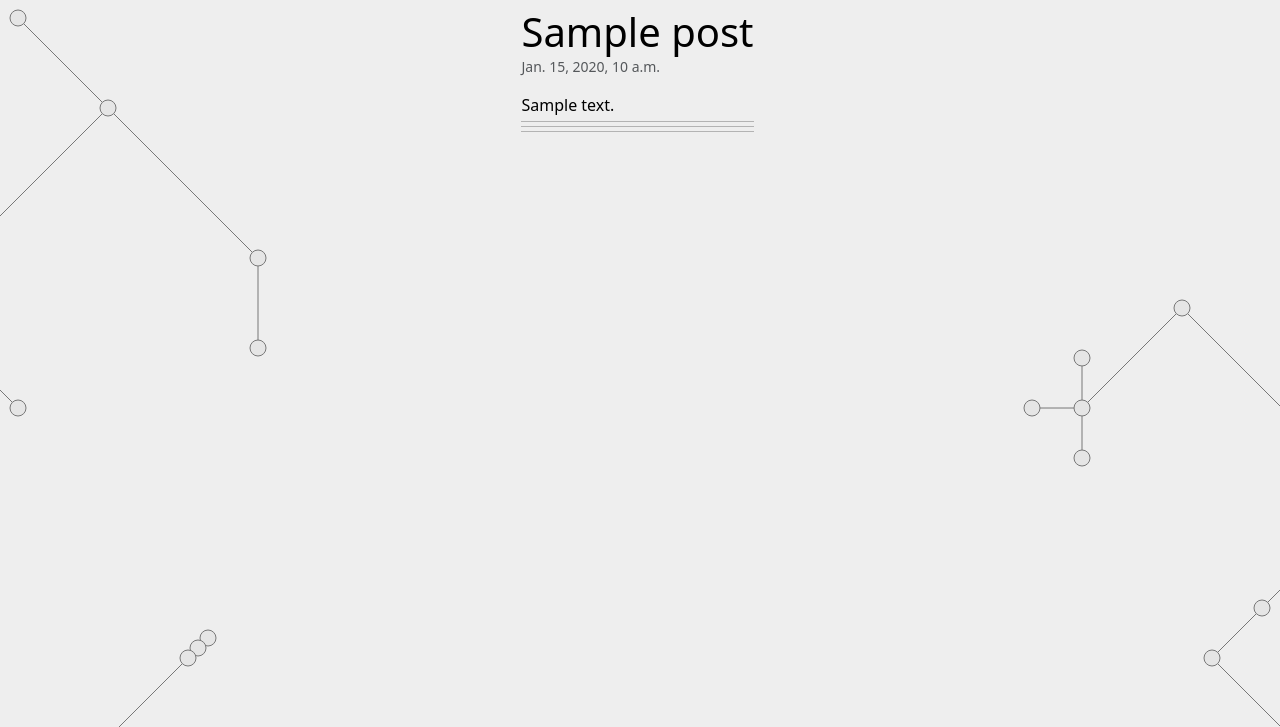
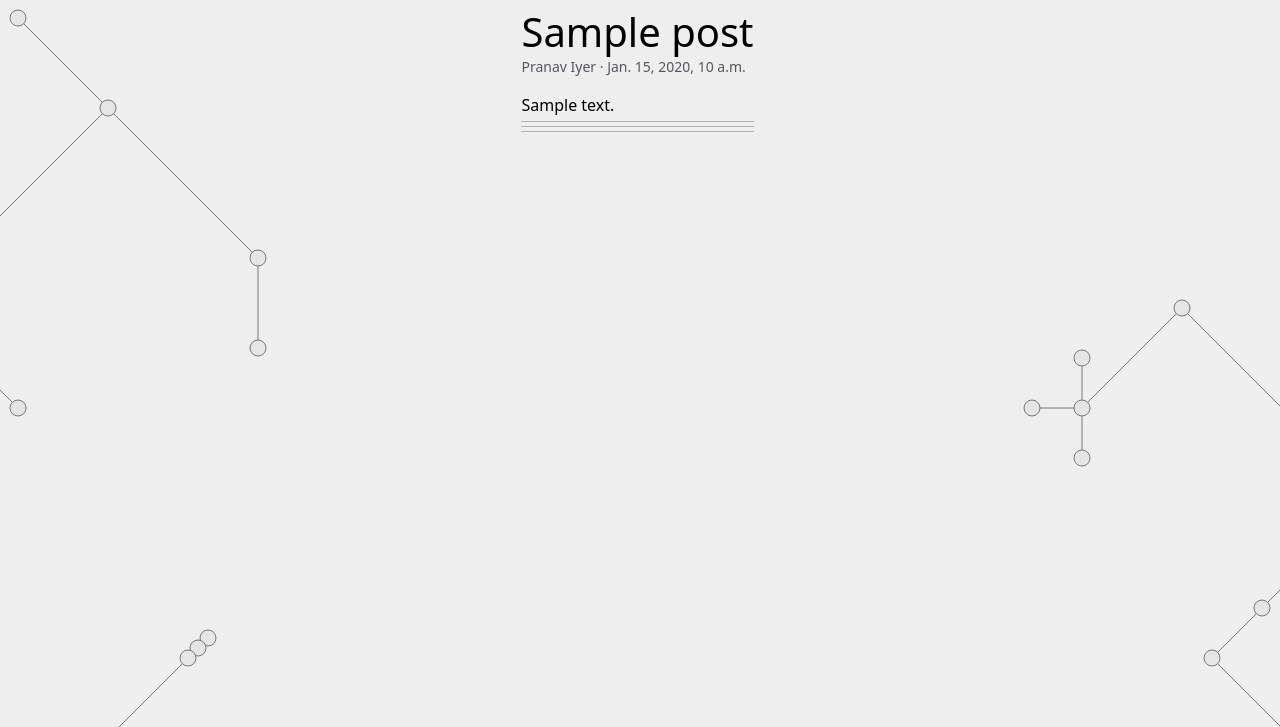
Before and after one commit to pranav-iyer/personalsite, a Django app: template personalsite/blog/templates/blog/post.html in a window 1280 px wide. Shown: the part 47-774 px from the top of the page. Run offline with Django 3.2, Linux system fonts and the light colour scheme; the template is opened without the code that fills it: most values are stand-ins (such as "Sample title", 1, 10 or a date in 2020); style sheets or scripts are compiled from the project's sources; some libraries are stand-ins or nearby versions.

Commit message:
add my name to blog posts

```diff
--- a/personalsite/blog/templates/blog/post.html
+++ b/personalsite/blog/templates/blog/post.html
@@ -17,7 +17,7 @@
   <div class="big-margins">
     <h1 class="mb-0">{{post.title}}</h1>
     <div class="small text-muted mb-3">
-      {{post.published}}
+      Pranav Iyer &middot; {{post.published}}
       {% if request.user.is_staff %}
       <strong class="mid-dot">&middot;</strong> <a href="{% url 'blog:edit' post.id %}">Edit</a>
       <strong class="mid-dot">&middot;</strong> <a href="{% url 'blog:unpublish' post.id %}">Unpublish</a>
```
